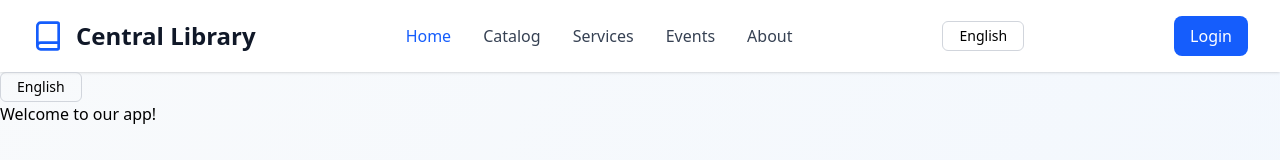
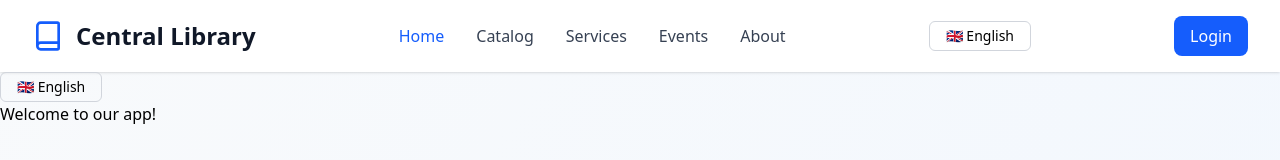
Before and after one commit to mamun4023/LMS-Frontend, a React app: page / in a window 1280 px wide. Shown: the top 160 px of the page. Built offline with nearby package versions, Linux system fonts and the light colour scheme; the HTML template or start-up script is replaced by a standard one.

Commit message:
# Fix - Resolved language selector

```diff
--- a/src/components/unique/LanguageSwitcher.tsx
+++ b/src/components/unique/LanguageSwitcher.tsx
@@ -1,44 +1,70 @@
 import { useState } from "react";
 import { useTranslation } from "react-i18next";
+
+interface Language {
+  id: number;
+  flag: string;
+  code: string;
+  name: string;
+}
+
+const LANGUAGES = [
+  {
+    id: 1,
+    flag: "🇬🇧",
+    code: "en",
+    name: "English",
+  },
+  {
+    id: 2,
+    flag: "🇧🇩",
+    code: "bn",
+    name: "Bengali",
+  },
+];
 
 export const LanguageSwitcher = () => {
   const { i18n } = useTranslation();
   const [isOpen, setIsOpen] = useState(false);
-  const [language, setLanguage] = useState("English");
+  const [language, setLanguage] = useState(LANGUAGES[0]);
 
   const toggleDropdown = () => {
     setIsOpen(!isOpen);
   };
 
-  const changeLang = (lng: string) => {
-    i18n.changeLanguage(lng);
+  const changeHandler = (language: Language) => {
+    setLanguage(language);
+
+    i18n.changeLanguage(language.code || "en");
     setIsOpen(false);
   };
 
+  const handleBlur = (e: React.FocusEvent) => {
+    // Check if the new focused element is outside the dropdown
+    if (!e.currentTarget.contains(e.relatedTarget as Node)) {
+      setIsOpen(false);
+    }
+  };
+
   return (
-    <div className="relative">
+    <div className="relative" onBlur={handleBlur} tabIndex={-1}>
       <button
         onClick={toggleDropdown}
         className="border-1 border-gray-300 rounded-md text-sm px-4 py-1"
       >
-        {language}
+        {language.flag} {language.name}
       </button>
       {isOpen && (
-        <ul className="absolute bg-white border border-gray-300 rounded-md p-4 z-10">
-          <li
-          className="cursor-pointer text-sm"
-          onClick={() => {
-            setLanguage("English")
-            changeLang("en")}
-            }>
-            English
-          </li>
-          <li className="cursor-pointer text-sm" onClick={() => {
-            setLanguage("Bengali")
-            changeLang("bn")
-            }}>
-            বাংলা
-          </li>
+        <ul className="absolute bg-white border border-gray-300 rounded-md z-10 ">
+          {LANGUAGES.map((item) => (
+            <li
+              key={item.id}
+              className="w-[130px] cursor-pointer text-sm border-b border-gray-300 px-4 py-2 hover:bg-gray-100"
+              onClick={() => changeHandler(item)}
+            >
+              {item.flag} {item.name}
+            </li>
+          ))}
         </ul>
       )}
     </div>
```
